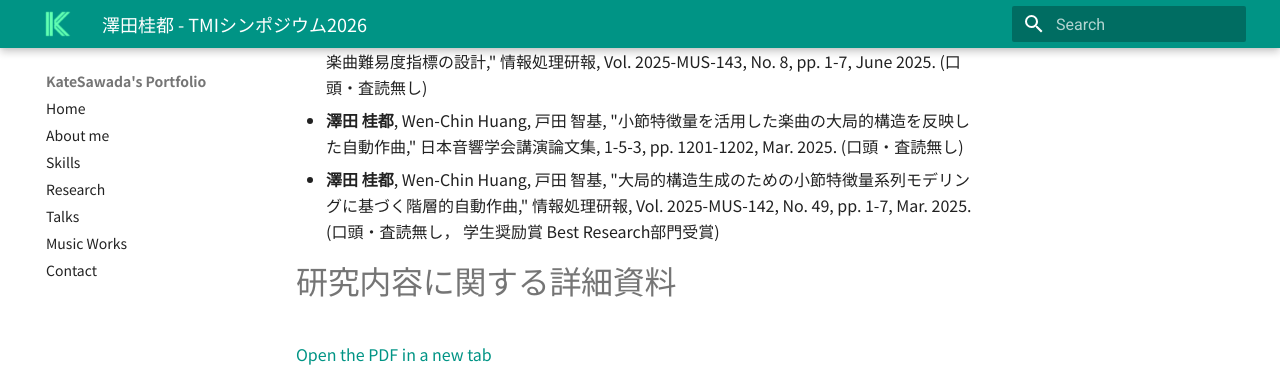
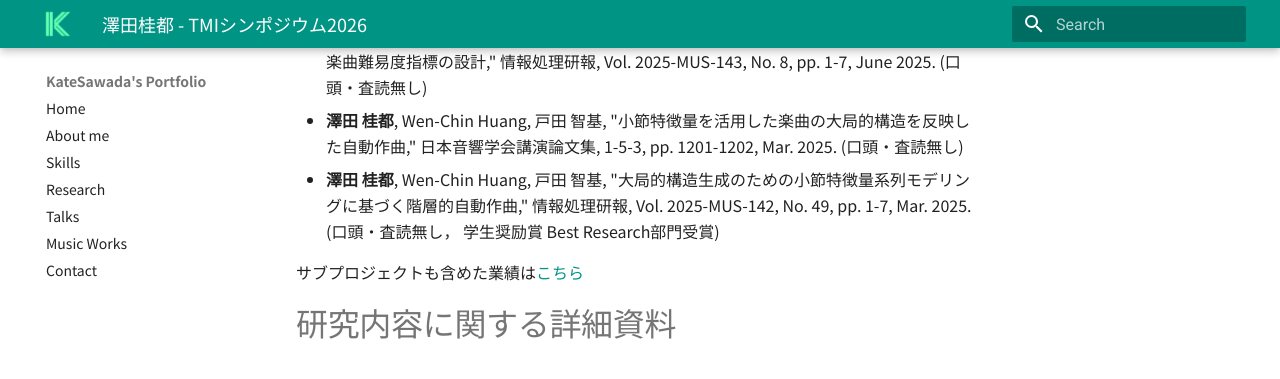
Before and after one commit to KateSawada/KateSawada.github.io, an MkDocs documentation site: the page built from docs/tmi_symposium26/index.md, in a window 1280 px wide and 900 px high, scrolled down 660 px, cut to the strip 0-379 px from the top of the window. Built offline with MkDocs 1.6.1 and Material for MkDocs 9.7.7, drawn with Linux system fonts in a browser that asks for light colours; nearby versions of some CDN libraries.

Commit message:
コンテンツ追加

```diff
--- a/docs/tmi_symposium26/index.md
+++ b/docs/tmi_symposium26/index.md
@@ -18,6 +18,7 @@ title: 澤田桂都 - TMIシンポジウム2026
 - **澤田 桂都**, Wen-Chin Huang, 戸田 智基, "小節特徴量を活用した楽曲の大局的構造を反映した自動作曲," 日本音響学会講演論文集, 1-5-3, pp. 1201-1202, Mar. 2025. (口頭・査読無し)
 - **澤田 桂都**, Wen-Chin Huang, 戸田 智基, "大局的構造生成のための小節特徴量系列モデリングに基づく階層的自動作曲," 情報処理研報, Vol. 2025-MUS-142, No. 49, pp. 1-7, Mar. 2025. (口頭・査読無し， 学生奨励賞 Best Research部門受賞)
 
+サブプロジェクトも含めた業績は[こちら](../research.md)
 
 
 
```
